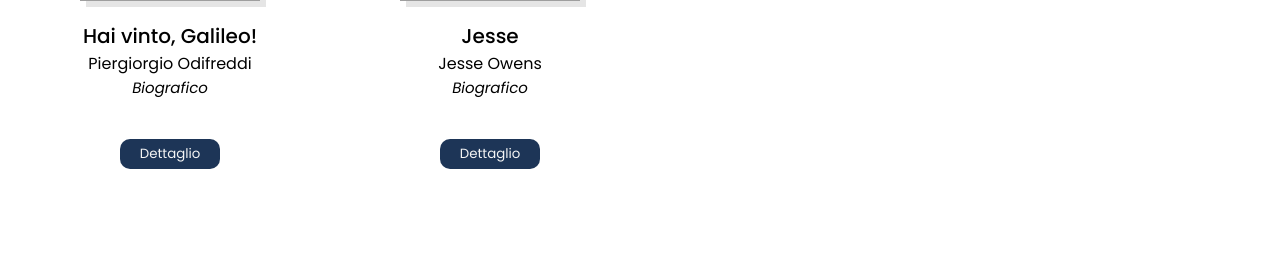
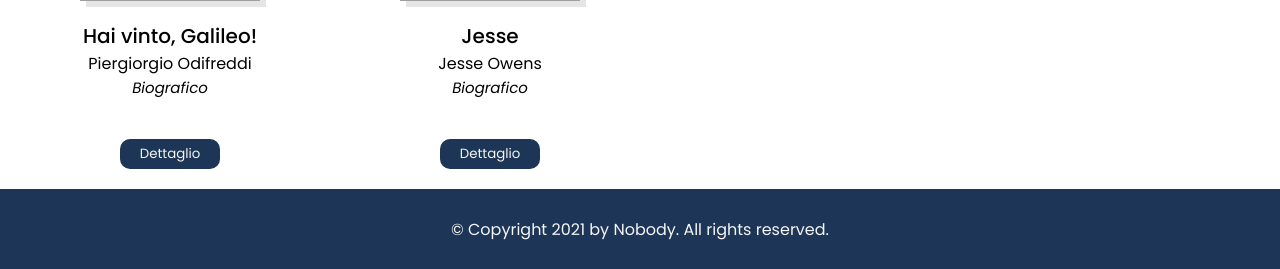
Before and after one commit to MrBigSlime/PCTOGruppo2, a Django app: page / in a window 1280 px wide. Shown: the part 1341-1610 px from the top of the page. Before the commit the page ends 1510 px from the top, so only its background shows below. Run offline with Django 3.2, Linux system fonts and the light colour scheme; data comes from the database, SQL or seed files in the repository; data that the repository does not hold is empty; parts of the project's set-up code (start-up, migrations or seed data) failed here and were passed over; grey boxes are pictures that could not be loaded.

Commit message:
Oh YES!!!!!!!!!!!!!!!!!!!!!!!!!!

```diff
--- a/static/css/base_style.css
+++ b/static/css/base_style.css
@@ -154,8 +154,19 @@ form .lente {
 }
 
 .footer {
+    display: grid;
+    grid-template-columns: 1fr;
     min-height: 10vh;
+    background-color: #1d3557;
+    margin-top: 20px;
+    align-items: center;
 }
+
+.footer p {
+    text-align: center;
+    color: whitesmoke;
+}
+
 .buttons {
     display: flex;
     flex-direction: column;
--- a/templates/base.html
+++ b/templates/base.html
@@ -59,7 +59,7 @@
                 {% endif %} {% if user.is_authenticated %}
                 <li><a href="{% url 'nuovo_libro' %}">Nuovo Libro</a></li>
                 {% endif %}
-                <li><a href="https://youtu.be/pCIc0FKD3dM?t=62" target="blank">Contatti</a></li>
+                <li><a href="https://www.einaudicorreggio.edu.it/" target="blank">Contatti</a></li>
 
             </ul>
         </div>
@@ -71,7 +71,9 @@
 {% block content %} {% endblock content %}
 
 <footer>
-    <div class="footer"></div>
+    <div class="footer">
+        <p>© Copyright 2021 by Nobody. All rights reserved.</p>
+    </div>
 </footer>
 
 </body>
```
